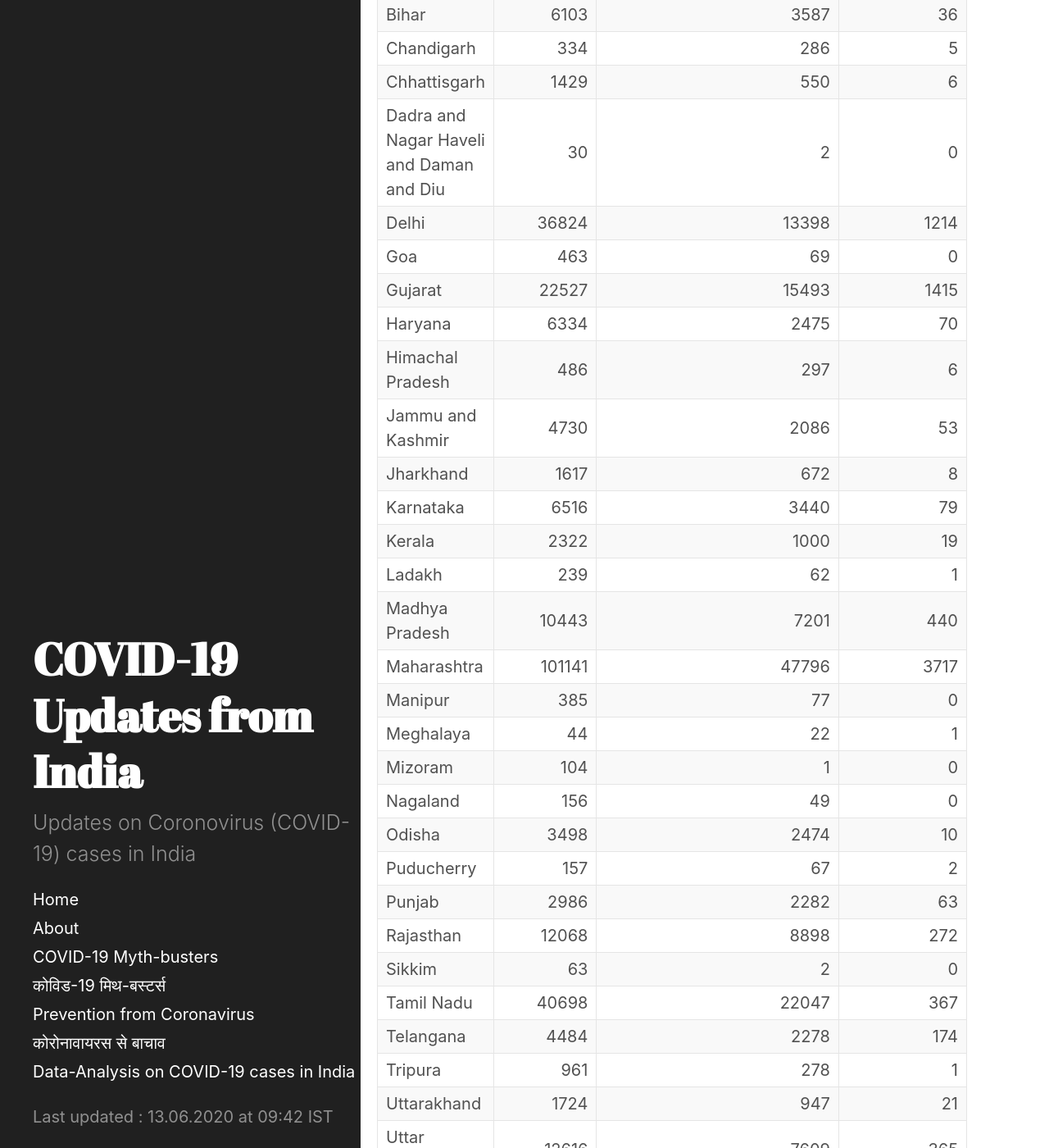
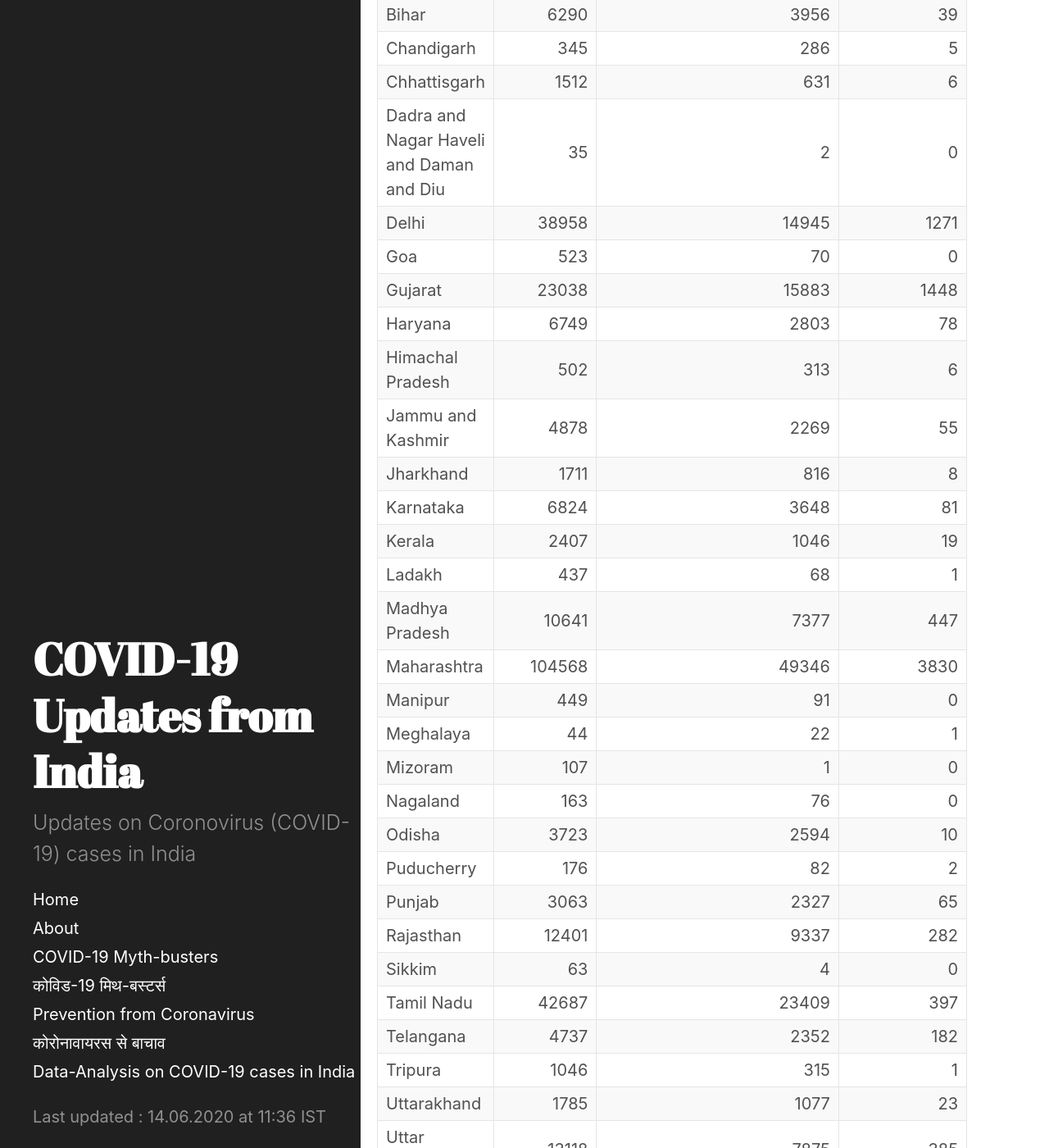
Before and after one commit to bhooraj/covid19updates-india, a Jekyll site: the page built from _posts/2020-06-14-home.md, in a window 1280 px wide and 1400 px high, scrolled down 990 px. Shown: the whole window at 82% size. Built offline with Jekyll 4.4.1, drawn with Linux system fonts in a browser that asks for light colours; some of the changed text lies outside the part shown.

Commit message:
14thJune Update

```diff
--- a/_data/last_updated.yml
+++ b/_data/last_updated.yml
@@ -1 +1 @@
-- updated_on : 13.06.2020 at 09:42 IST
+- updated_on : 14.06.2020 at 11:36 IST
--- /dev/null
+++ b/_includes/table-20200614-1136.md
@@ -0,0 +1,38 @@
+| Name of State / UT                       |   Total Confirmed cases |   Cured/Discharged/Migrated |   Deaths ( more than 70% cases due to comorbidities ) |
+|:-----------------------------------------|------------------------:|----------------------------:|------------------------------------------------------:|
+| Andaman and Nicobar Islands              |                      38 |                          33 |                                                     0 |
+| Andhra Pradesh                           |                    5965 |                        3195 |                                                    82 |
+| Arunachal Pradesh                        |                      87 |                           4 |                                                     0 |
+| Assam                                    |                    3718 |                        1584 |                                                     8 |
+| Bihar                                    |                    6290 |                        3956 |                                                    39 |
+| Chandigarh                               |                     345 |                         286 |                                                     5 |
+| Chhattisgarh                             |                    1512 |                         631 |                                                     6 |
+| Dadra and Nagar Haveli and Daman and Diu |                      35 |                           2 |                                                     0 |
+| Delhi                                    |                   38958 |                       14945 |                                                  1271 |
+| Goa                                      |                     523 |                          70 |                                                     0 |
+| Gujarat                                  |                   23038 |                       15883 |                                                  1448 |
+| Haryana                                  |                    6749 |                        2803 |                                                    78 |
+| Himachal Pradesh                         |                     502 |                         313 |                                                     6 |
+| Jammu and Kashmir                        |                    4878 |                        2269 |                                                    55 |
+| Jharkhand                                |                    1711 |                         816 |                                                     8 |
+| Karnataka                                |                    6824 |                        3648 |                                                    81 |
+| Kerala                                   |                    2407 |                        1046 |                                                    19 |
+| Ladakh                                   |                     437 |                          68 |                                                     1 |
+| Madhya Pradesh                           |                   10641 |                        7377 |                                                   447 |
+| Maharashtra                              |                  104568 |                       49346 |                                                  3830 |
+| Manipur                                  |                     449 |                          91 |                                                     0 |
+| Meghalaya                                |                      44 |                          22 |                                                     1 |
+| Mizoram                                  |                     107 |                           1 |                                                     0 |
+| Nagaland                                 |                     163 |                          76 |                                                     0 |
+| Odisha                                   |                    3723 |                        2594 |                                                    10 |
+| Puducherry                               |                     176 |                          82 |                                                     2 |
+| Punjab                                   |                    3063 |                        2327 |                                                    65 |
+| Rajasthan                                |                   12401 |                        9337 |                                                   282 |
+| Sikkim                                   |                      63 |                           4 |                                                     0 |
+| Tamil Nadu                               |                   42687 |                       23409 |                                                   397 |
+| Telangana                                |                    4737 |                        2352 |                                                   182 |
+| Tripura                                  |                    1046 |                         315 |                                                     1 |
+| Uttarakhand                              |                    1785 |                        1077 |                                                    23 |
+| Uttar Pradesh                            |                   13118 |                        7875 |                                                   385 |
+| West Bengal                              |                   10698 |                        4542 |                                                   463 |
+| Cases being reassigned to states         |                    7436 |                           0 |                                                     0 |
--- a/_posts/2020-06-13-home.md
+++ b/_posts/2020-06-14-home.md
@@ -4,7 +4,7 @@ title: COVID-19 Updates from India
 last_update: true
 ---
 
-#### COVID-19 Cases in India (as on  13 June 2020, 08:00 IST)
+#### COVID-19 Cases in India (as on  14 June 2020, 08:00 IST)
 <div class="alert alert-primary" role="alert">
 <p id = "totalcases" style="font-size: 1.2rem; font-weight: bold;"></p>
 <p id = "totalrecovered" style="font-size: 1.2rem; font-weight: bold;"></p>
@@ -22,7 +22,7 @@ Active Cases = Total cases - (Total Recovered/Discharged/Migrated + Total Deaths
 
 <div class="datatable-begin"></div>
 
-{% include table-20200613-0942.md %}
+{% include table-20200614-1136.md %}
 
 <div class="datatable-end"></div>
 <br>
```
Also changed, not shown: _includes/charts-20200614-1144.html (added, +193 -0 lines), _posts/2020-06-04-Updates.md (renamed from _posts/2020-06-03-Updates.md, +4 -0 lines), _posts/2020-06-14-Latest-updates.md (renamed from _posts/2020-06-13-Latest-updates.md, +4 -5 lines), stats-and-charts.md (+2 -2 lines).
